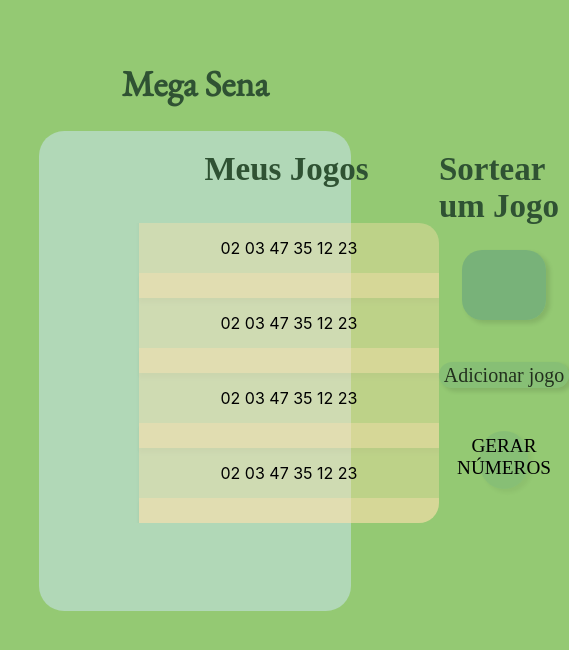
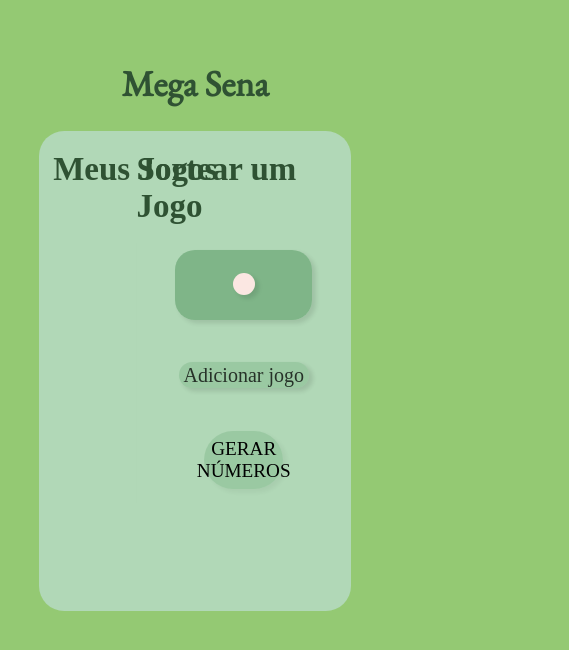
Before and after one commit to vitoriaacarvalho/jogando-na-mega-sena, a React (Create React App) app in the folder front/jogando-na-mega/: page / in a window 390 px wide. Shown: the top 650 px of the page, 569 px wide, since content can reach past the window. Built offline with nearby package versions, Linux system fonts and the light colour scheme; no server answers; a web font is replaced by a local one.

Commit message:
commit para pedro ver

```diff
--- a/front/jogando-na-mega/src/Components/Left.css
+++ b/front/jogando-na-mega/src/Components/Left.css
@@ -33,8 +33,13 @@
 #scroll {
     overflow-y: scroll;
     height: 300px;
+    width: 30vw;
     border-radius: 20px;
+    overflow-x: hidden;
+    display: block;
+
 }
+
 ::-webkit-scrollbar {
   width: 12px;               /* width of the entire scrollbar */
 }
@@ -48,3 +53,18 @@
   border-radius: 20px;       /* roundness of the scroll thumb */
   border: 3px solid rgba(38, 44, 41, 0.082);  /* creates padding around scroll thumb */
 }
+
+@media (max-width: 1220px) {
+  #scroll{
+    overflow-y: auto;
+    overflow-x: scroll;
+    height: 300px;
+    width: 25vw;
+    border-radius: 20px;
+    box-sizing: 30px;
+  }
+  ::-webkit-scrollbar {
+    width: 12px;
+
+  }
+}
--- a/front/jogando-na-mega/src/Components/Left.js
+++ b/front/jogando-na-mega/src/Components/Left.js
@@ -9,6 +9,7 @@
             <div className="main-div">
                 <h6 className="my-title">Meus Jogos</h6>
                 <div id="scroll">
+                    <div className="scroll-box">
                         <div className="game">
                             <p>
                                 02 03 47 35 12 23
@@ -36,6 +37,7 @@
                         </div>
                     </div>
                 </div>
+            </div>
         );
     }
 }
--- a/front/jogando-na-mega/src/Components/Right.js
+++ b/front/jogando-na-mega/src/Components/Right.js
@@ -12,27 +12,26 @@
          setGame(response.data);
         });
       }, []);
-      if (!game) return null;
+    if (!game) return null;
 
     function mappingNumbers(){
-        game.map((game) => (
-            setMyGameNumbers==game
-        ));
-        if(!myGameNumbers) return null; else console.log(myGameNumbers);
+        game.map((game,index) => {
+            setMyGameNumbers(game);
+        });
+        console.log(myGameNumbers);
     }
-
 
     return(
         <div className="box">
             <h6 className="title">Sortear um Jogo</h6>
             <div className="numbers-container">
-
+                <p className="n1">{myGameNumbers}</p>
             </div>
             <a href="#" className="bttn-2">
                 <p className="bttn-2-p">Adicionar jogo</p>
             </a>
-            <a href="#" className="button" onClick={mappingNumbers()}>
-                <p className="bttn-p" >GERAR NÚMEROS</p>
+            <a href="#" className="button" >
+                <p className="bttn-p" onClick={() => mappingNumbers()}>GERAR NÚMEROS</p>
             </a>
 
         </div>
```
Lines whose indentation alone changed are shown as unchanged.
